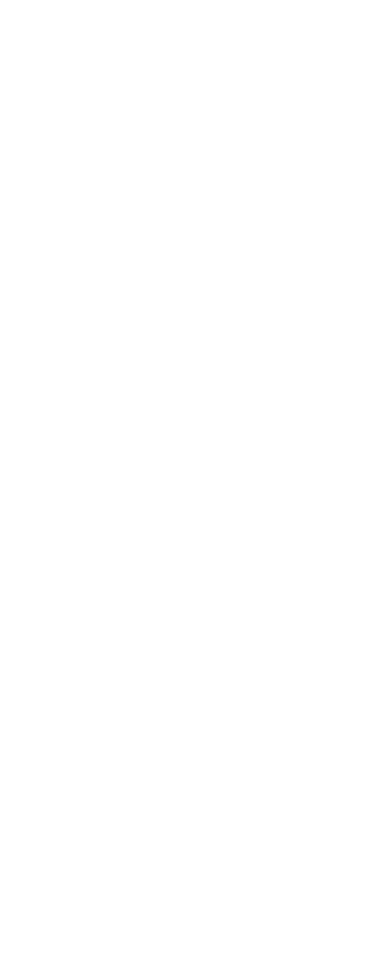
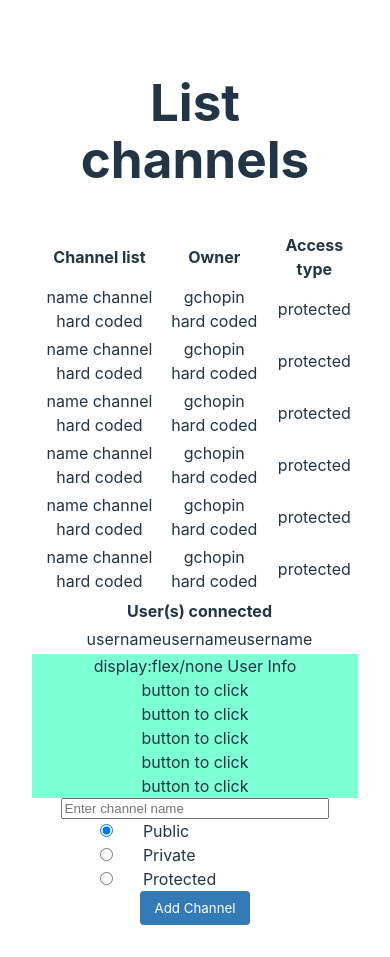
Before and after one commit to GitCGuillaume/ft_transcendence, a React (Vite) app in the folder frontend/front/: page /channels in a window 390 px wide. Before the commit this address had no page. Before the commit the page ends 844 px from the top, so only its background shows below. Built offline with nearby package versions, Linux system fonts and the light colour scheme.

Commit message:
css listchannel

```diff
--- a/frontend/front/src/App.css
+++ b/frontend/front/src/App.css
@@ -1,8 +1,10 @@
 #root {
-  max-width: 1280px;
+  /*max-width: 1280px;*/
   margin: 0 auto;
   padding: 2rem;
   text-align: center;
+  width: 100%;
+  height: 50%;
 }
 
 .logo {
--- a/frontend/front/src/App.tsx
+++ b/frontend/front/src/App.tsx
@@ -1,6 +1,7 @@
 import { BrowserRouter as Router, Routes, Route } from "react-router-dom";
 import Counter from "./components/Counter";
 import Homepage from "./components/Homepage";
+import ListChannel from "./components/ListChannel";
 import WebSocketTestGc from './TestWebSocketGc'
 import "./App.css";
 
@@ -12,6 +13,7 @@
           <Route path="/" element={<Homepage />} />
           <Route path="/counter" element={<Counter />} />
           <Route path="/ws" element={<WebSocketTestGc id={0} />} />
+          <Route path="/channels" element={<ListChannel />} />
         </Routes>
       </Router>
     </>
--- /dev/null
+++ b/frontend/front/src/components/ListChannel.tsx
@@ -0,0 +1,72 @@
+import React from 'react';
+import "../css/channel.css"
+
+class ListChannel extends React.Component<{}, {}> {
+    render () {
+        return (<section className='container'>
+            <h1>List channels</h1>
+            <article className='left'>
+                <table>
+                    <thead>
+                        <tr>
+                            <th>Channel list</th><th>Owner</th><th>Access type</th>
+                        </tr>
+                    </thead>
+                    <tbody>
+                        <tr>
+                            <td>name channel hard coded</td><td>gchopin hard coded</td><td>protected</td>
+                        </tr>
+                        <tr>
+                            <td>name channel hard coded</td><td>gchopin hard coded</td><td>protected</td>
+                        </tr>
+                        <tr>
+                            <td>name channel hard coded</td><td>gchopin hard coded</td><td>protected</td>
+                        </tr>
+                        <tr>
+                            <td>name channel hard coded</td><td>gchopin hard coded</td><td>protected</td>
+                        </tr>
+                        <tr>
+                            <td>name channel hard coded</td><td>gchopin hard coded</td><td>protected</td>
+                        </tr>
+                        <tr>
+                            <td>name channel hard coded</td><td>gchopin hard coded</td><td>protected</td>
+                        </tr>
+                    </tbody>
+                </table>
+            </article>
+            <article className='right'>
+                <table>
+                    <thead>
+                        <tr>
+                            <th>User(s) connected</th>
+                        </tr>
+                    </thead>
+                    <tbody>
+                        <tr>
+                            <td>
+                                usernameusernameusername
+                            </td>
+                        </tr>
+                    </tbody>
+                </table>
+                <div className="userInfo">
+                    <label className="userInfo">display:flex/none User Info</label>
+                    <label className="userInfo">button to click</label>
+                    <label className="userInfo">button to click</label>
+                    <label className="userInfo">button to click</label>
+                    <label className="userInfo">button to click</label>
+                    <label className="userInfo">button to click</label>
+                </div>
+            </article>
+            <article className='bottom'>
+                <input type="text" placeholder='Enter channel name' name="channelName"/>
+                <input type="radio" name="private" value="private" checked/><label>Public</label>
+                <input type="radio" name="private" value="private"/><label>Private</label>
+                <input type="radio" name="private" value="private"/><label>Protected</label>
+                <input type="submit" value="Add Channel" />
+            </article>
+        </section>);
+    }
+}
+
+export default ListChannel;
--- /dev/null
+++ b/frontend/front/src/css/channel.css
@@ -0,0 +1,138 @@
+/* BASIC VIEW */
+
+.container {
+    display: flex;
+    flex-flow: row wrap;
+    justify-content: center;
+}
+
+.left{
+    display: inline-flex;
+    order: 2;
+    align-content: center;
+    align-items: flex-start;
+}
+
+.right{
+    display: inline-flex;
+    order: 3;
+    /*align-content: center;*/
+    align-items: flex-start;
+    margin-left: 5em;
+    max-width: 450px;
+    width: 450px;
+    min-width: 150px;
+}
+
+.bottom{
+    display: flex;
+    justify-content: center;
+    order: 4;
+    width: 80%;
+    margin-top: 1%;
+}
+
+h1{
+    display: flex;
+    width: 80%;
+    order: 1;
+    flex-direction: column;
+    align-items: flex-start;
+}
+
+th, td{
+    padding-left: 10px;
+}
+
+.userInfo{
+    display: inline-flex;
+    flex-direction: column;
+    width: 200px;
+    background-color: aquamarine;
+}
+
+input[type="submit"]{
+    border-radius: 4px;
+    border: 1px solid transparent;
+    font-family: inherit;
+    background-color: #337ab7;
+    color: white;
+    padding: 1em;
+    padding-top: 0.6em;
+    padding-bottom: 0.6em;
+    margin-left: 10px;
+}
+
+input[type="radio"]{
+    margin-left: 10px;
+    margin-right: 12px;
+}
+
+/* TABLET VIEW */
+
+/*
+    MOBILE VIEW
+*/
+
+@media screen and (max-width: 1200px) {
+    h1{
+        width: auto;
+    }
+    .container{
+        display: block;
+    }
+    .left{
+        display: block;
+        margin: auto;
+        width: 100%;
+    }
+    .right{
+        display: block;
+        margin: auto;
+        width: 100%;
+    }
+    .bottom{
+        display: block;
+        margin: auto;
+        width: 100%;
+    }
+    .userInfo{
+        display: inline-flex;
+        width: 100%;
+        background-color: aquamarine;
+    }
+    table{
+        margin: auto;
+        display: table;
+    }
+}
+
+@media screen and (max-width: 600px) {
+    .bottom {
+        display: flex;
+        flex-flow: row wrap;
+        justify-content: space-around;
+    }
+    input{
+        margin: auto;
+    }
+    input[type="submit"] {
+        align-self: center;
+        margin: auto;
+    }
+    input[type="text"]{
+        width: 80%;
+    }
+    input[type="radio"]{
+        width: 15%;
+        margin-left: 50px;
+    }
+    label{
+        text-align: left;
+        width: 60%;
+        flex-grow: 2;
+    }
+    label.userInfo{
+        text-align: center;
+    }
+}
--- a/frontend/front/src/index.css
+++ b/frontend/front/src/index.css
@@ -27,7 +27,7 @@
 body {
   margin: 0;
   display: flex;
-  place-items: center;
+  place-items: flex-start;
   min-width: 320px;
   min-height: 100vh;
 }
```
